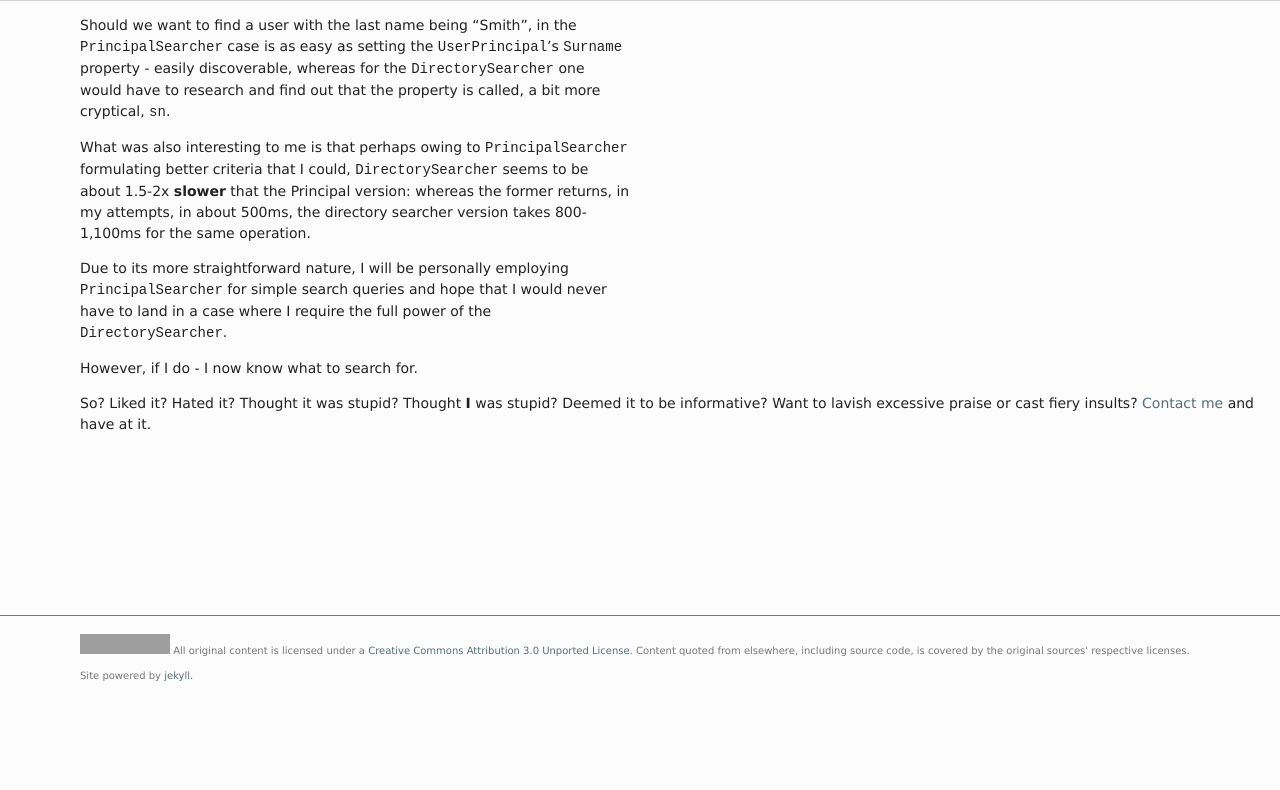
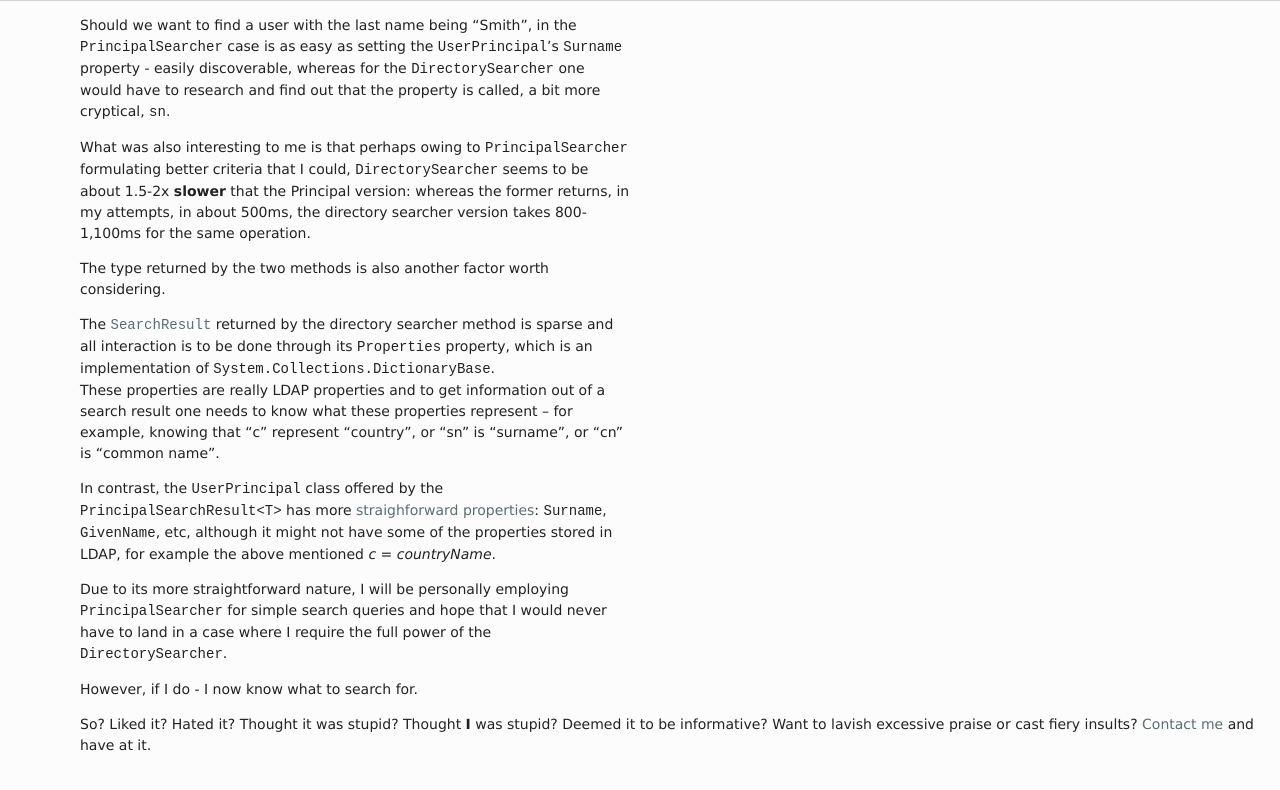
Before and after one commit to philipmat/philipmat.github.io, a Jekyll site: the page built from _posts/2018-10-18-searching_users_in_active_directory.md, in a window 1280 px wide and 900 px high, scrolled down 1157 px. Shown: the top 790 px of the window. Built offline with Jekyll 4.4.1, drawn with Linux system fonts in a browser that asks for light colours; before the commit the page ends 1858 px from its top, so only the background shows below that; some of the changed text lies outside the part shown; grey boxes are pictures that could not be loaded.

Commit message:
final version of post

```diff
--- a/drafts/searching_active_directory.md
+++ b/_posts/2018-10-18-searching_users_in_active_directory.md
@@ -74,9 +74,33 @@ that the Principal version: whereas the former returns,
 in my attempts, in about 500ms, the directory searcher version
 takes 800-1,100ms for the same operation.
 
+The type returned by the two methods is also another factor
+worth considering.
+
+The [`SearchResult`][search_result] returned by the directory
+searcher method is sparse and all interaction is to be done
+through its `Properties` property, which is an implementation
+of `System.Collections.DictionaryBase`.
+These properties are really LDAP properties and to get
+information out of a search result one needs to know
+what these properties represent -- for example,
+knowing that "c" represent "country",
+or "sn" is "surname", or "cn" is "common name".
+
+
+In contrast, the `UserPrincipal` class offered
+by the `PrincipalSearchResult<T>`
+has more [straighforward properties][user_principal_props]:
+`Surname`, `GivenName`, etc,
+although it might not have some of the properties
+stored in LDAP, for example the above mentioned *c = countryName*.
+
 Due to its more straightforward nature, I will be personally
 employing `PrincipalSearcher` for simple search queries
 and hope that I would never have to land in a case
 where I require the full power of the `DirectorySearcher`.
 
 However, if I do - I now know what to search for.
+
+[search_result]: https://docs.microsoft.com/en-us/dotnet/api/system.directoryservices.searchresult
+[user_principal_props]: https://docs.microsoft.com/en-us/dotnet/api/system.directoryservices.accountmanagement.userprincipal#properties
```
